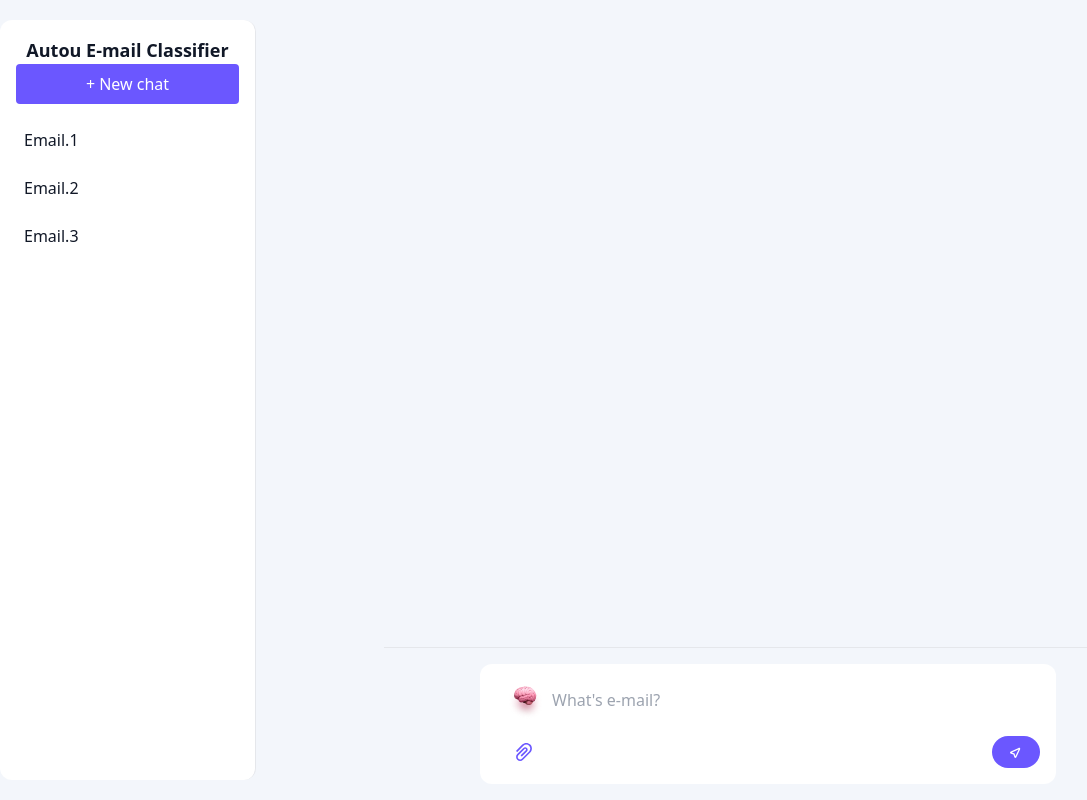
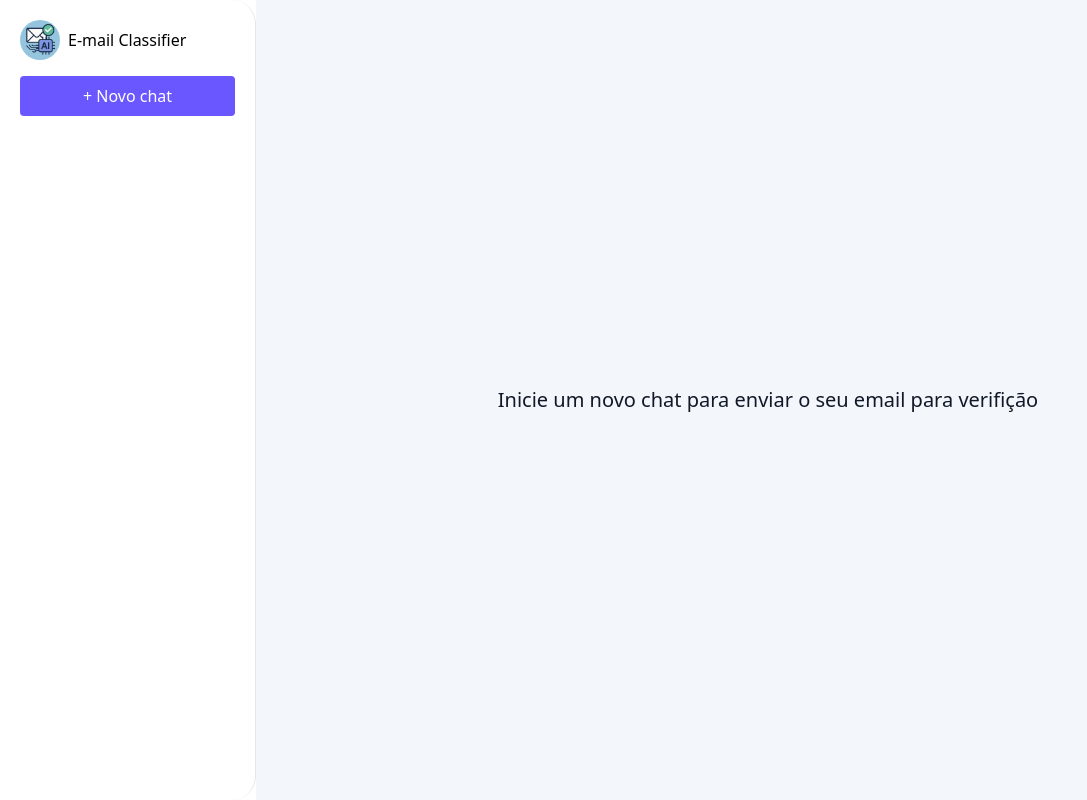
Before and after one commit to Otavio-Magalhaes/classifier_email, a React (Vite) app in the folder frontend/: page / in a window 1280 px wide. Shown: the whole page, without its empty margins (0-1087 px from the left). Built offline with nearby package versions, Linux system fonts and the light colour scheme.

Commit message:
feat(sidebar): implementa criacao de multiplos chats e melhora da UX fixando o sidebar

```diff
--- a/frontend/package.json
+++ b/frontend/package.json
@@ -11,6 +11,7 @@
   },
   "dependencies": {
     "@tailwindcss/vite": "^4.1.11",
+    "lucide-react": "^0.525.0",
     "react": "^19.1.0",
     "react-dom": "^19.1.0",
     "react-hook-form": "^7.60.0",
--- a/frontend/src/components/Sidebar/Sidebar.tsx
+++ b/frontend/src/components/Sidebar/Sidebar.tsx
@@ -1,19 +1,90 @@
 import type { FC } from "react";
+import { useState } from "react";
+import logo from "../../assets/logo.png"
+type SidebarProps = {
+  chats: { id: number; title: string }[];
+  currentChatId: number | null;
+  onNewChat: () => void;
+  onSelectChat: (id: number) => void;
+  onRenameChat: (id: number, newTitle: string) => void;
+};
 
-export const Sidebar: FC = () => {
-  const title = "Autou E-mail   Classifier"
+export const Sidebar: FC<SidebarProps> = ({
+  chats,
+  currentChatId,
+  onNewChat,
+  onSelectChat,
+  onRenameChat,
+}) => {
+  const [editingId, setEditingId] = useState<number | null>(null);
+  const [editValue, setEditValue] = useState("");
+
+  const handleEdit = (id: number, currentTitle: string) => {
+    setEditingId(id);
+    setEditValue(currentTitle);
+  };
+
+  const handleRename = (id: number) => {
+    if (editValue.trim()) {
+      onRenameChat(id, editValue.trim());
+    }
+    setEditingId(null);
+  };
+
   return (
-    <aside className="bg-background mt-5 mb-5 rounded-xl w-64 min-h-100% p-4 border-r border-border">
-      <h2 className="text-lg font-semibold text-center text-text">{title}</h2>
-      <button className="w-full bg-primary text-white py-2 rounded mb-4">
-        + New chat
-      </button>
-      <div className="flex flex-col space-y-2">
-        {/* lembrar que preciso criar a interacao, se vou fazer com persistencia no Banco ou em localstorage */}
-        {["Email.1", "Email.2", "Email.3"].map((item) => (
-          <button key={item} className="text-left text-text hover:bg-primary/10 rounded p-2 cursor-pointer">
-            {item}
-          </button>
+    <aside className="bg-background w-64 p-5 border-r border-border rounded-3xl flex flex-col h-screen">
+      {/* Cabeçalho e botão fixos */}
+      <div className="flex-shrink-0">
+        <div className="flex items-center space-x-2 mb-4">
+          <img src={logo} className="w-10 h-10 rounded-full" />
+          <span>E-mail Classifier</span>
+        </div>
+
+        <button
+          onClick={onNewChat}
+          className="w-full bg-primary text-white py-2 rounded mb-4 cursor-pointer"
+        >
+          + Novo chat
+        </button>
+      </div>
+
+      {/* Lista de chats com rolagem */}
+      <div className="flex-1 overflow-y-auto space-y-2">
+        {chats.map((item) => (
+          <div
+            key={item.id}
+            className={`group rounded p-2 ${currentChatId === item.id ? "bg-primary/20" : "hover:bg-primary/10"
+              }`}
+            onDoubleClick={() => handleEdit(item.id, item.title)}
+            onContextMenu={(e) => {
+              e.preventDefault();
+              handleEdit(item.id, item.title);
+            }}
+          >
+            {editingId === item.id ? (
+              <form
+                onSubmit={(e) => {
+                  e.preventDefault();
+                  handleRename(item.id);
+                }}
+              >
+                <input
+                  value={editValue}
+                  onChange={(e) => setEditValue(e.target.value)}
+                  onBlur={() => handleRename(item.id)}
+                  autoFocus
+                  className="w-full bg-background border border-border rounded p-1 text-text"
+                />
+              </form>
+            ) : (
+              <button
+                onClick={() => onSelectChat(item.id)}
+                className="text-left text-text w-full"
+              >
+                {item.title}
+              </button>
+            )}
+          </div>
         ))}
       </div>
     </aside>
--- a/frontend/src/pages/ChatPage.tsx
+++ b/frontend/src/pages/ChatPage.tsx
@@ -4,11 +4,15 @@ import { ChatInput } from "../components/ChatInput/ChatInput";
 import { useState } from "react";
 import { processarEmail } from "../services/emailService";
 
-
 export const ChatPage = () => {
-  const [messages, setMessages] = useState<any[]>([]);
+  const [chats, setChats] = useState<
+    { id: number; title: string; messages: any[] }[]
+  >([]);
+  const [currentChatId, setCurrentChatId] = useState<number | null>(null);
 
   const handleSendMessage = async (message: string, file?: File) => {
+    if (currentChatId === null) return;
+
     const newMessage = {
       id: Date.now(),
       email: message,
@@ -17,44 +21,99 @@ export const ChatPage = () => {
       status: "loading",
     };
 
-    console.log(newMessage)
-    setMessages((prev) => [...prev, newMessage]);
+    setChats((prev) =>
+      prev.map((chat) =>
+        chat.id === currentChatId
+          ? { ...chat, messages: [...chat.messages, newMessage] }
+          : chat
+      )
+    );
 
     try {
       const result = await processarEmail(message, file);
-      setMessages((prev) =>
-        prev.map((msg) =>
+      setChats((prev) =>
+        prev.map((chat) =>
+          chat.id === currentChatId
+            ? {
+                ...chat,
+                messages: chat.messages.map((msg) =>
                   msg.id === newMessage.id
                     ? { ...msg, result, status: "done" }
                     : msg
+                ),
+              }
+            : chat
         )
       );
     } catch (error) {
       console.error(error);
-      setMessages((prev) =>
-        prev.map((msg) =>
+      setChats((prev) =>
+        prev.map((chat) =>
+          chat.id === currentChatId
+            ? {
+                ...chat,
+                messages: chat.messages.map((msg) =>
                   msg.id === newMessage.id
                     ? { ...msg, status: "error" }
                     : msg
+                ),
+              }
+            : chat
         )
       );
     }
   };
 
+  const createNewChat = () => {
+    const newChat = {
+      id: Date.now(),
+      title: `Email ${chats.length + 1}`,
+      messages: [],
+    };
+    setChats((prev) => [...prev, newChat]);
+    setCurrentChatId(newChat.id);
+  };
+
+  const renameChat = (id: number, newTitle: string) => {
+  setChats((prev) =>
+    prev.map((chat) =>
+      chat.id === id ? { ...chat, title: newTitle } : chat
+    )
+  );
+};
+
+  const currentChat = chats.find((chat) => chat.id === currentChatId);
+
   return (
-    <div className="flex bg-background-page min-h-screen">
-      <Sidebar />
-      <main className="flex-1 flex flex-col items-center">
-        <div className="w-full max-w-3xl flex flex-col flex-1 overflow-auto p-6 space-y-4">
-          {messages.map((msg) => (
+    <div className="flex h-screen">
+      <Sidebar
+        chats={chats}
+        currentChatId={currentChatId}
+        onNewChat={createNewChat}
+        onSelectChat={setCurrentChatId}
+        onRenameChat={renameChat}
+
+      />
+      <main className="flex-1 flex flex-col bg-background-page items-center">
+        <div className="w-full max-w-3xl flex flex-col  flex-1 overflow-auto p-6 space-y-4">
+          {currentChat ? (
+            currentChat.messages.map((msg) => (
               <ChatMessage key={msg.id} message={msg} />
-          ))}
+            ))
+          ) : (
+            <div className="text-text text-center m-auto">
+              <h1 className="text-xl">
+                Inicie um novo chat para enviar o seu email para verifição
+              </h1>
             </div>
+          )}
+        </div>
+        {currentChat && (
           <div className="w-full max-w-3xl p-4 border-t border-border bg-background-page sticky bottom-0">
             <ChatInput onSendMessage={handleSendMessage} />
           </div>
+        )}
       </main>
-
     </div>
   );
 };
```
Also changed, not shown: frontend/src/assets/logo.png (added), 1 other file (tests, documents, lock files or other folders). Lines whose indentation alone changed are shown as unchanged.
